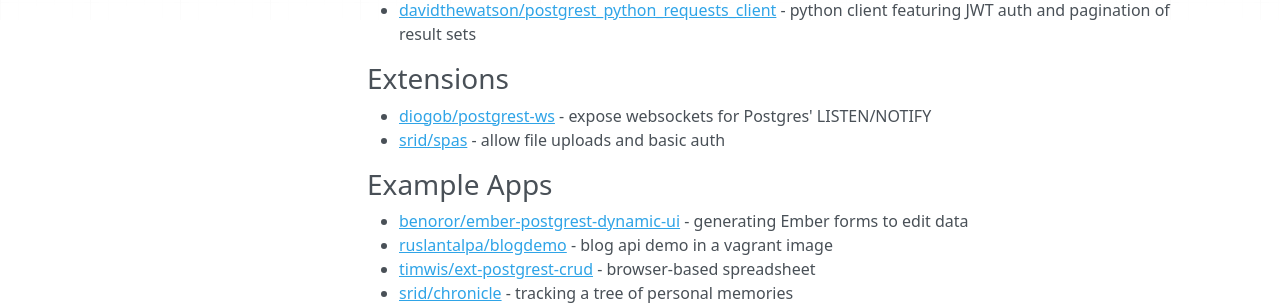
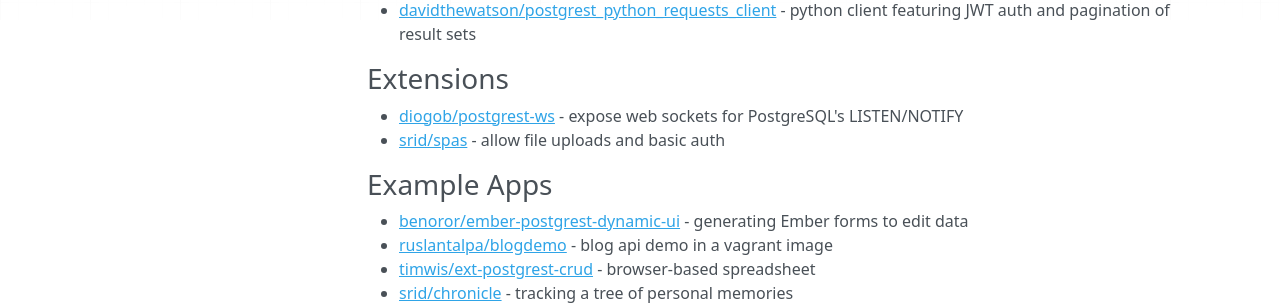
Before and after one commit to PostgREST/postgrest-docs, an MkDocs documentation site: the page built from docs/install/ecosystem.md, in a window 1280 px wide and 953 px high. Shown: the part 286-591 px from the top of the window. Built offline with MkDocs 1.6.1, drawn with Linux system fonts in a browser that asks for light colours; nearby versions of some CDN libraries; old or Windows-style settings are respelled for this version of MkDocs.

Commit message:
Misc spelling fix
Including existing mistakes

```diff
--- a/docs/install/ecosystem.md
+++ b/docs/install/ecosystem.md
@@ -10,7 +10,7 @@
 
 ### Extensions
 
-* [diogob/postgrest-ws](https://github.com/diogob/postgrest-ws) - expose websockets for Postgres' LISTEN/NOTIFY
+* [diogob/postgrest-ws](https://github.com/diogob/postgrest-ws) - expose web sockets for PostgreSQL's LISTEN/NOTIFY
 * [srid/spas](https://github.com/srid/spas) - allow file uploads and basic auth
 
 ### Example Apps
```
Also changed, not shown: 1 other file.
